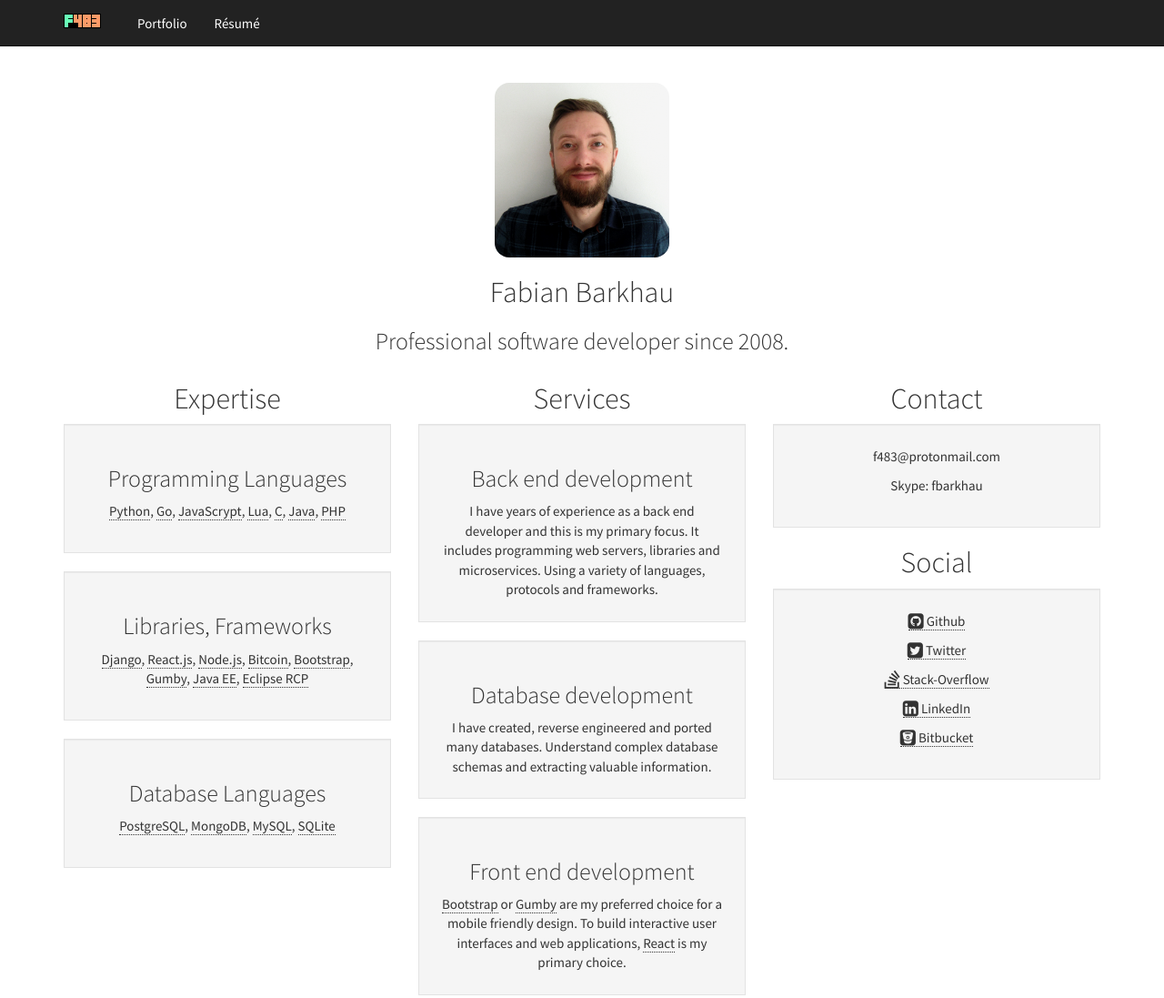
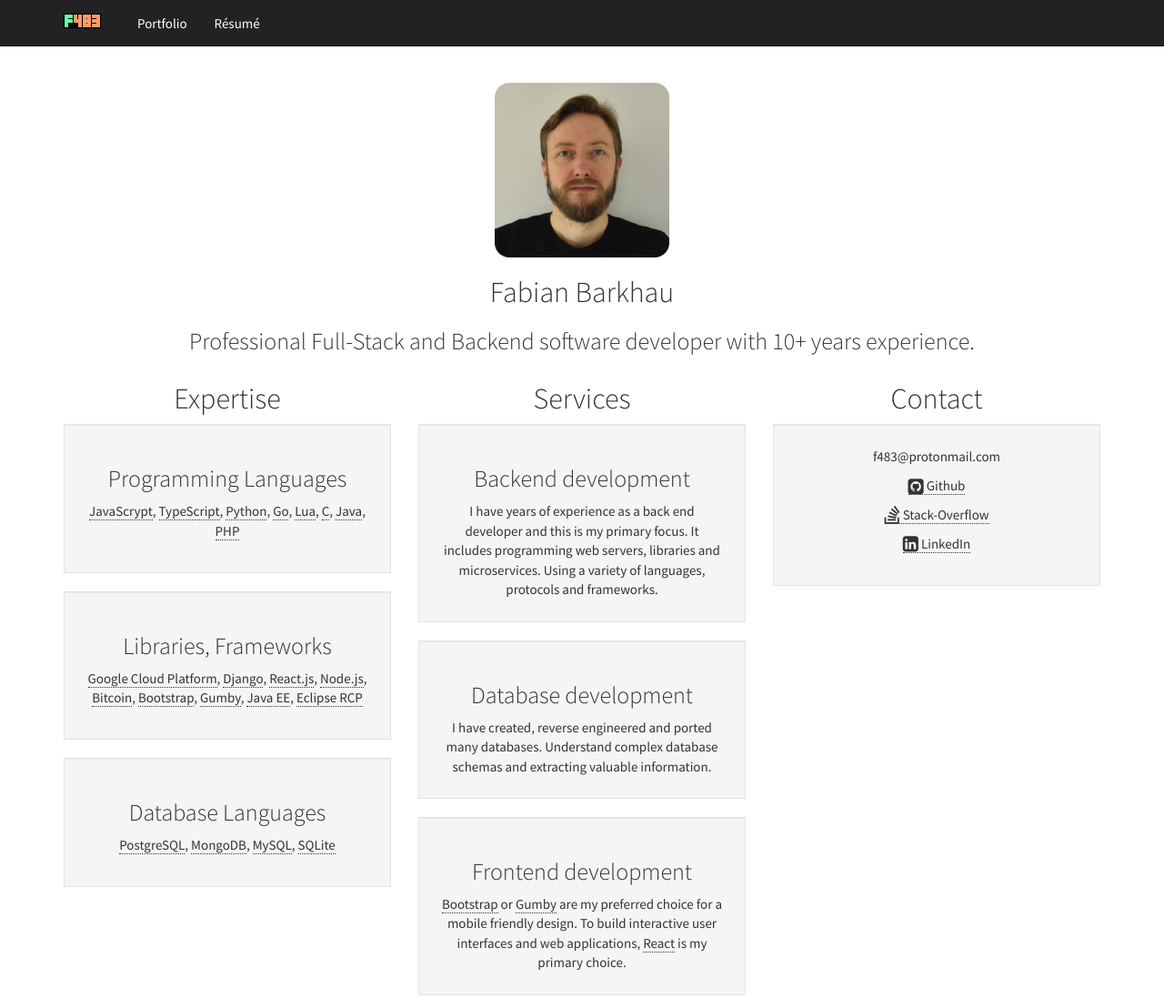
Before and after one commit to F483/f483.github.io, a plain HTML site: page index.html in a window 1280 px wide. Shown: the top 1097 px of the page at 91% size. Drawn offline with Linux system fonts and the light colour scheme.

Commit message:
updated with latest info

```diff
--- a/index.html
+++ b/index.html
@@ -13,13 +13,13 @@
 <link rel="canonical" href="/">
 
         <meta name="author" content="Fabian Barkhau" />
-        <meta name="description" content="Fabian Barkhau Professional software developer since 2008. Expertise Programming Languages Python, Go, JavaScrypt, Lua, C, Java, PHP Libraries, Frameworks Django, React.js, Node.js, Bitcoin, Bootstrap, Gumby, Java EE, Eclipse RCP Database Languages PostgreSQL, MongoDB, MySQL, SQLite Services Back end development I have years of experience as a back end …" />
+        <meta name="description" content="Fabian Barkhau Professional Full-Stack and Backend software developer with 10+ years experience. Expertise Programming Languages JavaScrypt, TypeScript, Python, Go, Lua, C, Java, PHP Libraries, Frameworks Google Cloud Platform, Django, React.js, Node.js, Bitcoin, Bootstrap, Gumby, Java EE, Eclipse RCP Database Languages PostgreSQL, MongoDB, MySQL, SQLite Services Backend development I …" />
 
     <meta property="og:site_name" content="F483" />
     <meta property="og:type" content="article"/>
     <meta property="og:title" content=""/>
     <meta property="og:url" content="/"/>
-    <meta property="og:description" content="Fabian Barkhau Professional software developer since 2008. Expertise Programming Languages Python, Go, JavaScrypt, Lua, C, Java, PHP Libraries, Frameworks Django, React.js, Node.js, Bitcoin, Bootstrap, Gumby, Java EE, Eclipse RCP Database Languages PostgreSQL, MongoDB, MySQL, SQLite Services Back end development I have years of experience as a back end …" />
+    <meta property="og:description" content="Fabian Barkhau Professional Full-Stack and Backend software developer with 10+ years experience. Expertise Programming Languages JavaScrypt, TypeScript, Python, Go, Lua, C, Java, PHP Libraries, Frameworks Google Cloud Platform, Django, React.js, Node.js, Bitcoin, Bootstrap, Gumby, Java EE, Eclipse RCP Database Languages PostgreSQL, MongoDB, MySQL, SQLite Services Backend development I …" />
 
 
     <!-- Bootstrap -->
@@ -73,10 +73,10 @@
   </br>
 
   <img style="border-radius: 16px;" height="192"
-      width="192" src="/images/profile.png"/>
+      width="192" src="/images/profile.jpg"/>
 
   <h2> Fabian Barkhau </h2>
-  <h3> Professional software developer since 2008. </h3>
+  <h3> Professional Full-Stack and Backend software developer with 10+ years experience. </h3>
 
   <div class="row">
 
@@ -89,9 +89,10 @@
         <h3> Programming Languages </h3>
 
         <p>
+          <a href="https://en.wikipedia.org/wiki/Javascript">JavaScrypt</a>,
+          <a href="https://en.wikipedia.org/wiki/TypeScript">TypeScript</a>,
           <a href="https://en.wikipedia.org/wiki/Python_(programming_language)">Python</a>,
           <a href="https://en.wikipedia.org/wiki/Go_(programming_language)">Go</a>,
-          <a href="https://en.wikipedia.org/wiki/Javascript">JavaScrypt</a>,
           <a href="https://en.wikipedia.org/wiki/Lua_(programming_language)">Lua</a>,
           <a href="https://en.wikipedia.org/wiki/C_programming_language">C</a>,
           <a href="https://en.wikipedia.org/wiki/Java_(programming_language)">Java</a>,
@@ -105,6 +106,7 @@
         <h3> Libraries, Frameworks </h3>
 
         <p>
+          <a href="https://en.wikipedia.org/wiki/Google_Cloud_Platform">Google Cloud Platform</a>,
           <a href="https://en.wikipedia.org/wiki/Django_(web_framework)">Django</a>,
           <a href="https://facebook.github.io/react/">React.js</a>,
           <a href="https://en.wikipedia.org/wiki/Node.js">Node.js</a>,
@@ -137,7 +139,7 @@
       <h2> Services </h2>
 
       <div class="well well-lg">
-        <h3> Back end development </h3>
+        <h3> Backend development </h3>
         I have years of experience as a back end developer and this is my
         primary focus. It includes programming web servers, libraries and
         microservices. Using a variety of languages, protocols and frameworks.
@@ -151,7 +153,7 @@
       </div>
 
       <div class="well well-lg">
-        <h3> Front end development </h3>
+        <h3> Frontend development </h3>
 
         <a href="https://en.wikipedia.org/wiki/Bootstrap_(front-end_framework)"> Bootstrap</a> or <a href="http://gumbyframework.com/">Gumby</a> are my preferred choice for a mobile friendly design. To build interactive user interfaces and web applications, <a href="https://facebook.github.io/react/"> React</a> is my primary choice.
       </div>
@@ -173,20 +175,9 @@
 
       <div class="well well-lg">
         <p> f483@protonmail.com </p>
-        <p> Skype: fbarkhau </p>
-      </div>
-
-      <h2> Social </h2>
-
-      <div class="well well-lg">
         <p>
           <a href="https://github.com/F483">
             <i class="fa fa-github-square fa-lg"></i> Github
-          </a>
-        </p>
-        <p>
-          <a href="https://twitter.com/fbarkhau">
-            <i class="fa fa-twitter-square fa-lg"></i> Twitter
           </a>
         </p>
         <p>
@@ -197,11 +188,6 @@
         <p>
           <a href="https://www.linkedin.com/in/fabian-barkhau-b169908b/">
             <i class="fa fa-linkedin-square fa-lg"></i> LinkedIn
-          </a>
-        </p>
-        <p>
-          <a href="https://bitbucket.org/fabe">
-            <i class="fa fa-bitbucket-square fa-lg"></i> Bitbucket
           </a>
         </p>
       </div>
```
Also changed, not shown: pages/portfolio.html (+7 -7 lines), pages/resume.html (+6 -4 lines), images/medium.jpg (added), images/profile.jpg (added).
